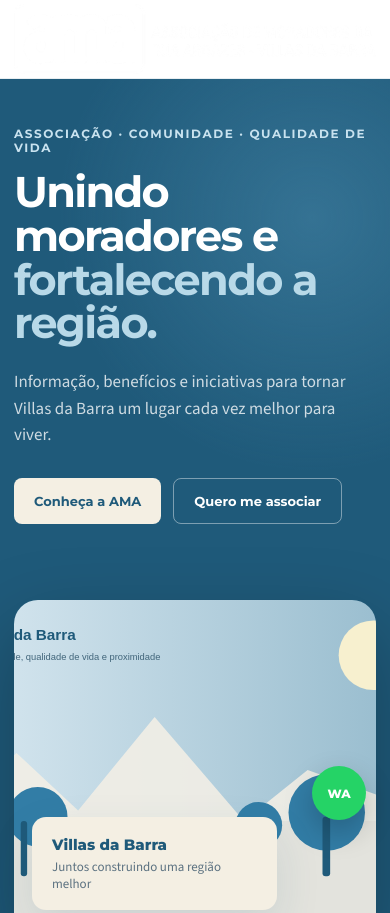
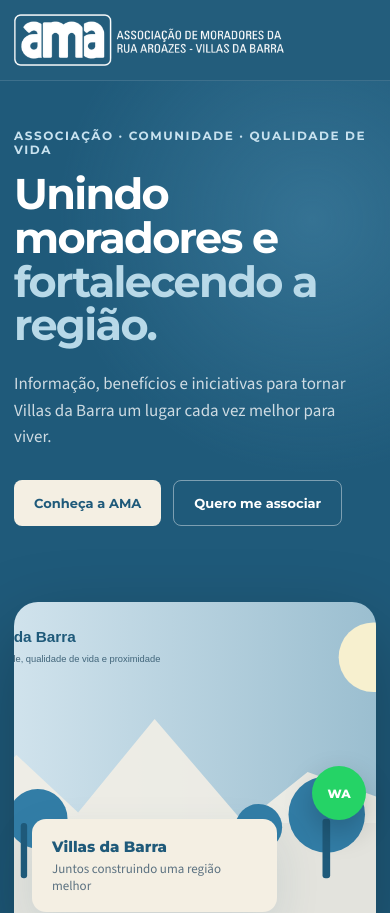
Before and after one commit to doistechti/doistech-villas-da-barra-web, a React (Vite) app: page / in a window 390 px wide. Shown: the top 913 px of the page. Built offline with nearby package versions, Linux system fonts and the light colour scheme.

Commit message:
style: set blue header for official white logo

```diff
--- a/src/blue-theme.css
+++ b/src/blue-theme.css
@@ -11,11 +11,41 @@
 }
 
 .site-header {
-  border-bottom-color: rgba(31, 90, 122, .10);
+  background: rgba(31, 90, 122, .98);
+  border-bottom-color: rgba(255, 255, 255, .12);
+}
+
+.header-inner {
+  height: 92px;
+}
+
+.header-brand {
+  display: flex;
+  align-items: center;
+  width: 340px;
+  max-width: 42vw;
+  flex: 0 0 auto;
+}
+
+.header-brand img {
+  width: 100%;
+  height: auto;
+  max-height: 58px;
+  object-fit: contain;
+  object-position: left center;
 }
 
 .main-nav {
-  color: #344955;
+  color: rgba(255, 255, 255, .92);
+}
+
+.main-nav a:hover {
+  color: #c8e2ef;
+}
+
+.header-cta {
+  background: #ffffff;
+  color: var(--green-900);
 }
 
 .hero {
@@ -54,3 +84,21 @@ h1 em {
 .site-footer {
   background: #102b3a;
 }
+
+@media (max-width: 900px) {
+  .header-brand {
+    width: 320px;
+    max-width: 60vw;
+  }
+}
+
+@media (max-width: 560px) {
+  .header-inner {
+    height: 80px;
+  }
+
+  .header-brand {
+    width: 270px;
+    max-width: 76vw;
+  }
+}
```
